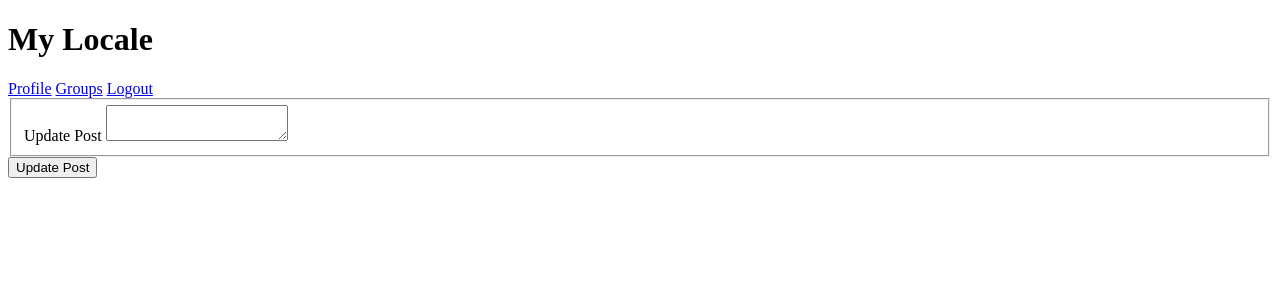
After one commit to ashley190/T4A2-deployment-exercise, a Flask app: page /web/posts/1/update in a window 1280 px wide. The commit adds this page. Shown: the top 300 px of the page. Run offline with Flask 2, Linux system fonts and the light colour scheme; a user stored in the database is signed in; tables that the repository leaves empty hold one stand-in row (values such as "Sample post"); parts of the project's set-up code (start-up, migrations or seed data) failed here and were passed over; some libraries are stand-ins or nearby versions.

Commit message:
added update post logic

```diff
--- a/src/controllers/group_controller.py
+++ b/src/controllers/group_controller.py
@@ -176,7 +176,7 @@ def group_details(id):
     return render_template(
         "group_detail.html", group_name=group_name,
         group_description=group_description, group_location=group_location,
-        id=id, data=data)
+        id=id, data=data, profile_id=profile.id)
 
 
 @groups.route("/<int:id>/update", methods=["GET", "POST"])
--- a/src/controllers/post_controller.py
+++ b/src/controllers/post_controller.py
@@ -3,10 +3,12 @@ from models.Posts import Posts
 from models.Comments import Comments
 from models.Groups import Groups
 from models.Group_members import GroupMembers
+from schemas.PostSchema import post_schema
 from controllers.controller_helpers import Helpers
 from flask import Blueprint, render_template, url_for, flash, redirect, abort
 from flask_login import login_required
-from forms import CreatePost, Comment
+from forms import CreatePost, Comment, UpdatePost
+from datetime import datetime
 
 posts = Blueprint("posts", __name__, url_prefix="/web/posts")
 
@@ -61,11 +63,25 @@ def post_comment(id):
     return render_template("comment.html", form=form, id=post.id)
 
 
-@posts.route("/<int:id>/update", methods=["GET, POST"])
+@posts.route("/<int:id>/update", methods=["GET", "POST"])
 @login_required
 def update_post(id):
     user_id, profile = Helpers.retrieve_profile()
-    post = Posts.query.get(id)
+    post = Posts.query.filter_by(id=id)
+    form = UpdatePost()
 
-    if post.profile_id != profile.id:
-        return abort(401, description="Not authorised to update")
+    # if post.profile_id != profile.id:
+    #     return abort(401, description="Not authorised to update")
+    if form.validate_on_submit():
+        data = {
+            "date": str(datetime.now()),
+            "post": form.post.data
+        }
+        fields = post_schema.load(data, partial=True)
+        post.update(fields)
+        db.session.commit()
+        flash("Post updated")
+        return redirect(url_for(
+            "groups.group_details", id=post.first().group_id))
+
+    return render_template("update_post.html", id=id, form=form)
--- a/src/forms.py
+++ b/src/forms.py
@@ -176,3 +176,14 @@ class Comment(FlaskForm):
     )
 
     submit = SubmitField("Add Comment")
+
+
+class UpdatePost(FlaskForm):
+    post = TextAreaField(
+        "Update Post",
+        validators=[
+            DataRequired()
+        ]
+    )
+
+    submit = SubmitField("Update Post")
--- a/src/templates/group_detail.html
+++ b/src/templates/group_detail.html
@@ -42,8 +42,10 @@
             <a href="{{ url_for('posts.post_comment', id=item[0].id) }}">Add Comment</a>
             </td>
             <td>
-                <a href="#">Update Post</a>
+                {% if item[0].profile_id == profile_id %}
+                <a href="{{ url_for('posts.update_post', id=item[0].id) }}">Update Post</a>
                 <a href="#">Remove</a>
+                {% endif %}
             </td>
         </tr>
         {% endfor %}
--- /dev/null
+++ b/src/templates/update_post.html
@@ -0,0 +1,13 @@
+{% extends "base.html" %}
+
+{% block content %}
+<form method="POST" action="{{ url_for('posts.update_post', id=id) }}">
+    {{ form.csrf_token }}
+
+    <fieldset class="form-field">
+        {{ form.post.label }}
+        {{ form.post() }}
+    </fieldset>
+
+    {{ form.submit }}
+{% endblock %}
```
Also changed, not shown: src/schemas/PostSchema.py (added, +16 -0 lines).
